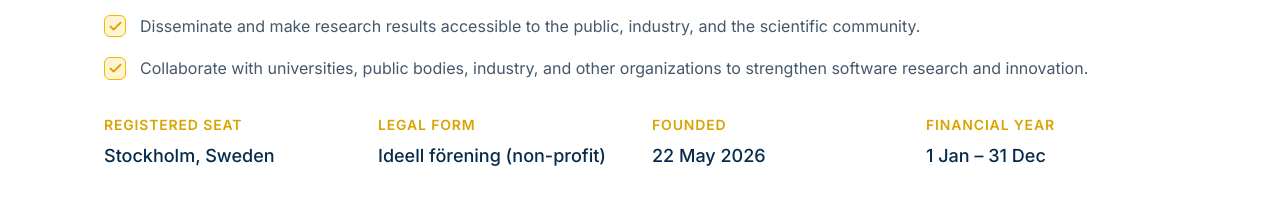
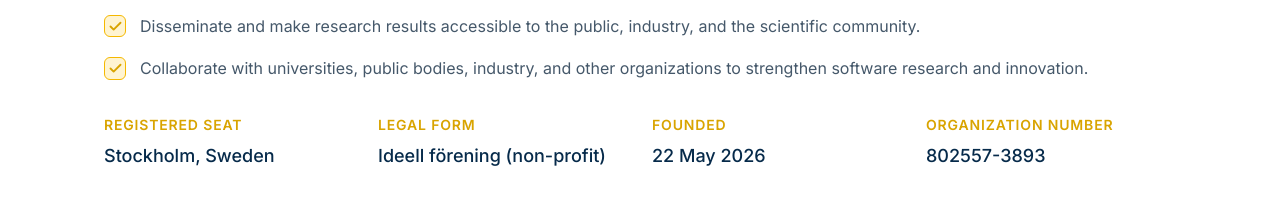
Before and after one commit to ASSERT-KTH/assert-research-website, a website: page index.html in a window 1280 px wide. Shown: the part 1062-1282 px from the top of the page. Drawn offline with Linux system fonts and the light colour scheme.

Commit message:
add organization number to the main page
Signed-off-by: Long Zhang <gluckzhang@gmail.com>

```diff
--- a/index.html
+++ b/index.html
@@ -105,8 +105,8 @@
           <h3>Our purpose</h3>
           <ul class="checklist u-mt-6">
             <li>
-              Conduct and promote scientific research and development in software
-              technology and adjacent fields.
+              Conduct and promote scientific research and development in
+              software technology and adjacent fields.
             </li>
             <li>
               Apply for, manage, and administer research grants to fund research
@@ -136,8 +136,8 @@
               <dd>22 May 2026</dd>
             </div>
             <div>
-              <dt>Financial year</dt>
-              <dd>1 Jan – 31 Dec</dd>
+              <dt>Organization number</dt>
+              <dd>802557-3893</dd>
             </div>
           </dl>
         </div>
@@ -194,7 +194,10 @@
                 </svg>
               </div>
               <h3>Grants &amp; funding</h3>
-              <p>Applying for and managing grants from public and private funders.</p>
+              <p>
+                Applying for and managing grants from public and private
+                funders.
+              </p>
             </article>
             <article class="card">
               <div class="card__icon" aria-hidden="true">
@@ -256,7 +259,9 @@
                 </svg>
               </div>
               <h3>Collaboration</h3>
-              <p>Working with external researchers and institutions worldwide.</p>
+              <p>
+                Working with external researchers and institutions worldwide.
+              </p>
             </article>
             <article class="card">
               <div class="card__icon" aria-hidden="true">
@@ -431,10 +436,7 @@
                 >
               </p>
             </div>
-            <a
-              class="btn btn--primary"
-              href="mailto:assert.research@gmail.com"
-            >
+            <a class="btn btn--primary" href="mailto:assert.research@gmail.com">
               Email us
             </a>
           </div>
```
